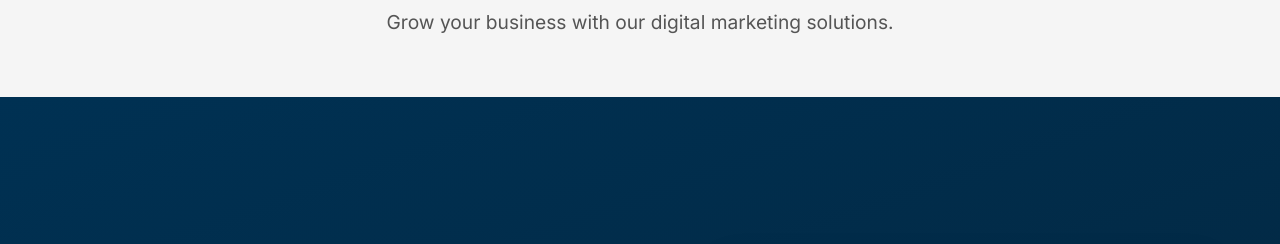
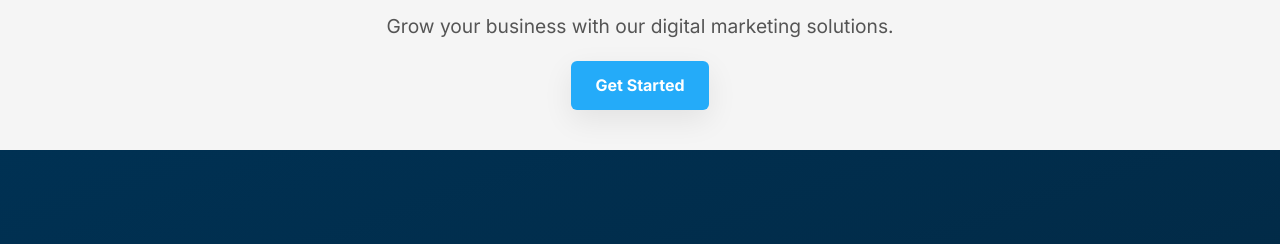
Before and after one commit to Qunoot24/marketing-agency, a plain HTML site: page index.html in a window 1280 px wide. Shown: the part 211-455 px from the top of the page. Drawn offline with Linux system fonts and the light colour scheme.

Commit message:
Updated links and fixed contacts page

```diff
--- a/index.html
+++ b/index.html
@@ -41,6 +41,8 @@
     <section class="hero-banner">
     <h1>Welcome to Our Marketing Agency</h1>
     <p>Grow your business with our digital marketing solutions.</p>
+    <a href="contacts.html" class="btn">Get Started</a>
+
 </section>
 
     <section class="hero">
--- a/style.css
+++ b/style.css
@@ -219,3 +219,15 @@ footer{
     font-size: 1.2rem;
     color: #555;
 }
+.btn {
+    display: inline-block;
+    padding: 12px 24px;
+    background: #24ABF9;
+    color: #fff;
+    border-radius: 6px;
+    text-decoration: none;
+    font-weight: bold;
+}
+.btn:hover {
+    background: #012E3C;
+}
```
